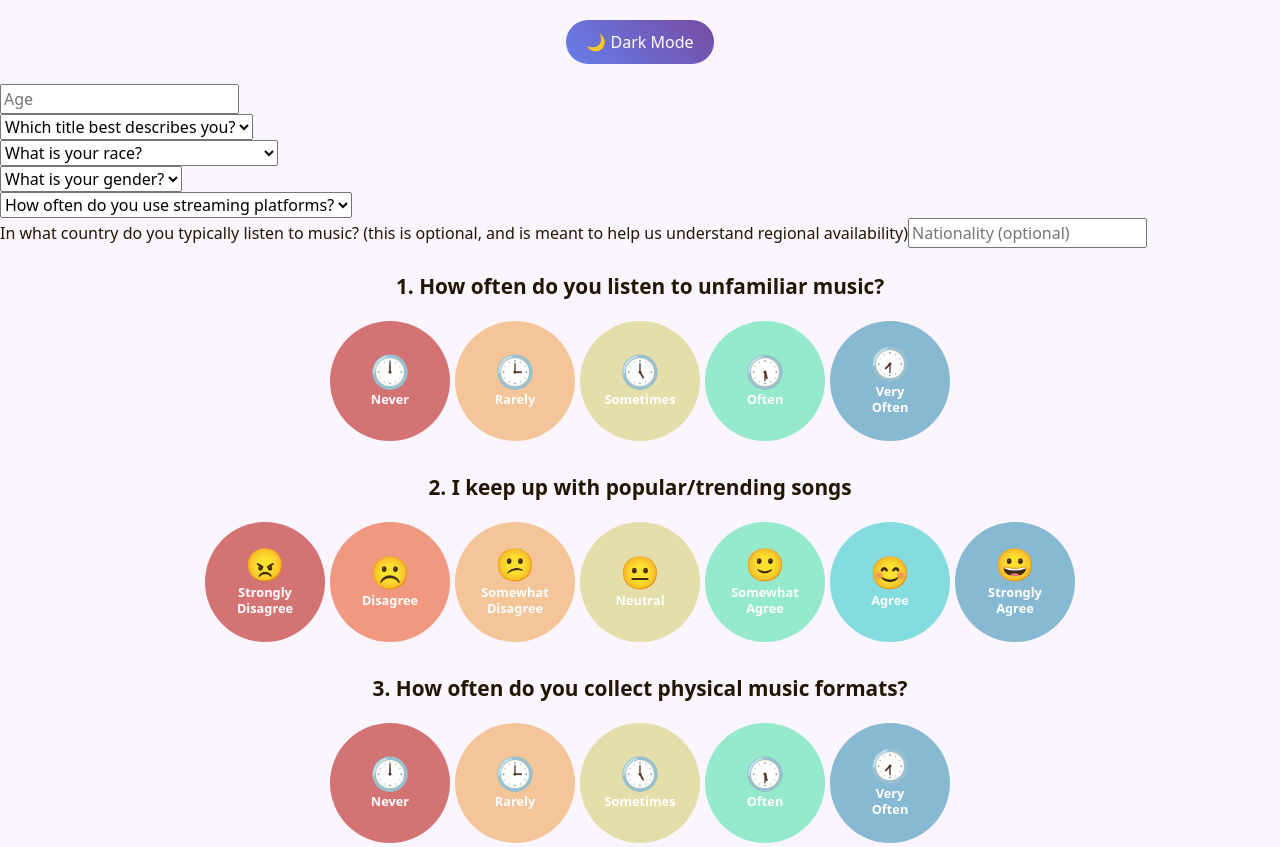
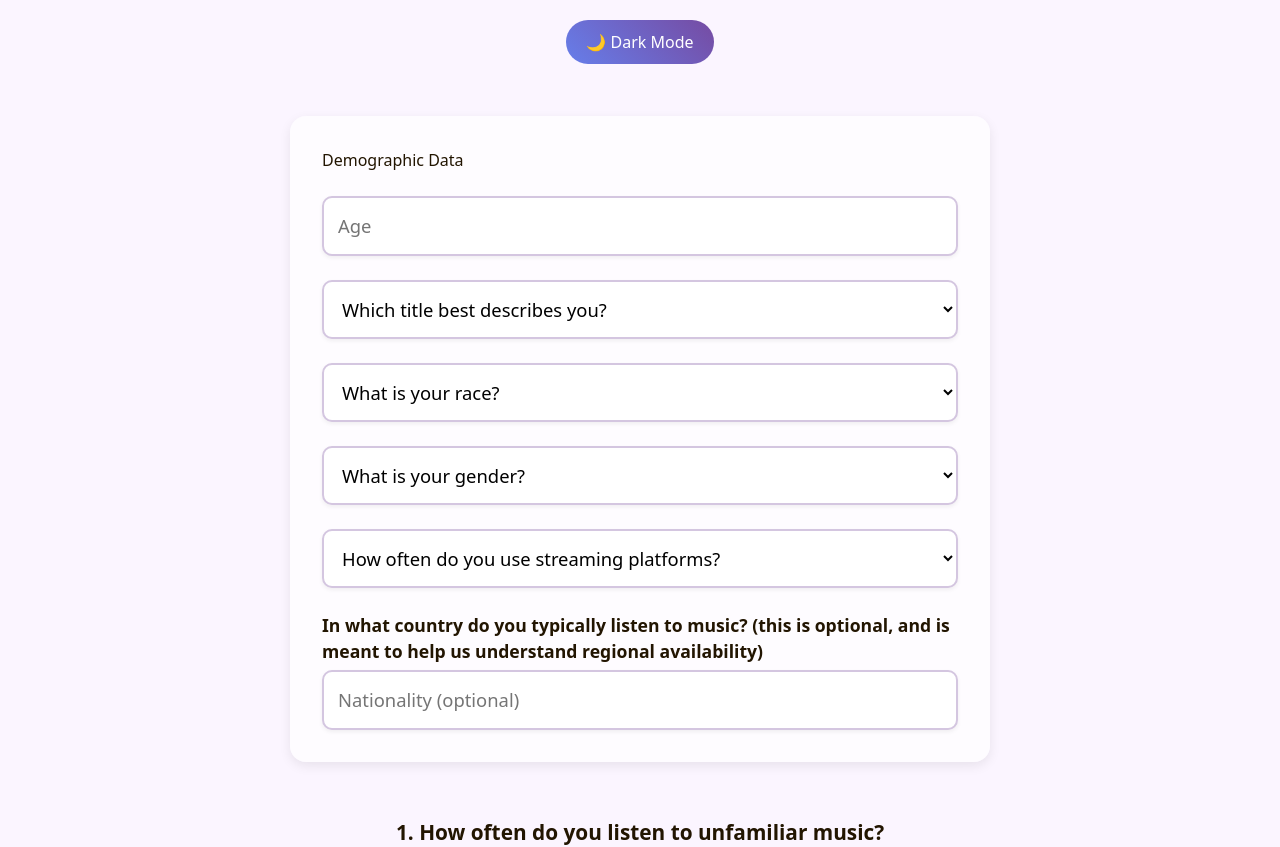
Before and after one commit to b1982384/SLIME-survey-app, a React (Vite) app in the folder survey_app/: page /question in a window 1280 px wide. Shown: the top 847 px of the page. Built offline with nearby package versions, Linux system fonts and the light colour scheme.

Commit message:
UI fixes

```diff
--- a/survey_app/src/questions.css
+++ b/survey_app/src/questions.css
@@ -219,3 +219,54 @@ html, body {
     display: none; /* Hide labels on very small screens if needed */
   }
 }
+
+.demographic-info-container {
+  max-width: 700px;
+  margin: 2rem auto;
+  padding: clamp(20px, 4vw, 32px);
+  background: rgba(255, 255, 255, 0.7);
+  border-radius: 16px;
+  box-shadow: 0 4px 12px rgba(0, 0, 0, 0.08);
+  display: flex;
+  flex-direction: column;
+  gap: clamp(16px, 2vw, 24px);
+}
+
+.dark-theme .demographic-info-container {
+  background: rgba(40, 40, 40, 0.7);
+  box-shadow: 0 4px 12px rgba(255, 255, 255, 0.06);
+}
+
+.demographic-info-container input,
+.demographic-info-container select {
+  width: 100%;
+  padding: clamp(10px, 2vw, 14px);
+  border-radius: 10px;
+  border: 2px solid #d4c6e0;
+  background-color: #fff;
+  font-size: clamp(1rem, 2.2vw, 1.15rem);
+  box-shadow: 0 2px 4px rgba(0, 0, 0, 0.06);
+  transition: border-color 0.2s ease, box-shadow 0.2s ease;
+}
+
+.demographic-info-container input:focus,
+.demographic-info-container select:focus {
+  border-color: #764ba2;
+  box-shadow: 0 0 0 3px rgba(118, 75, 162, 0.25);
+  outline: none;
+}
+
+.dark-theme .demographic-info-container input,
+.dark-theme .demographic-info-container select {
+  background-color: #2b2b2b;
+  border-color: #555;
+  color: white;
+}
+
+
+.nationality-input label {
+  font-weight: 600;
+  margin-bottom: 6px;
+  display: block;
+  font-size: clamp(0.95rem, 2.5vw, 1.1rem);
+}
--- a/survey_app/src/questions.tsx
+++ b/survey_app/src/questions.tsx
@@ -204,6 +204,7 @@ const EmojiProgression: React.FC = () => { // main component
       </div>
 
       <div className="demographic-info-container">
+        <label>Demographic Data</label>
         <div className = "age-input">
               <input value={age} placeholder="Age" onChange = {(event) => setAge(event.target.value)}>
               </input>
```
